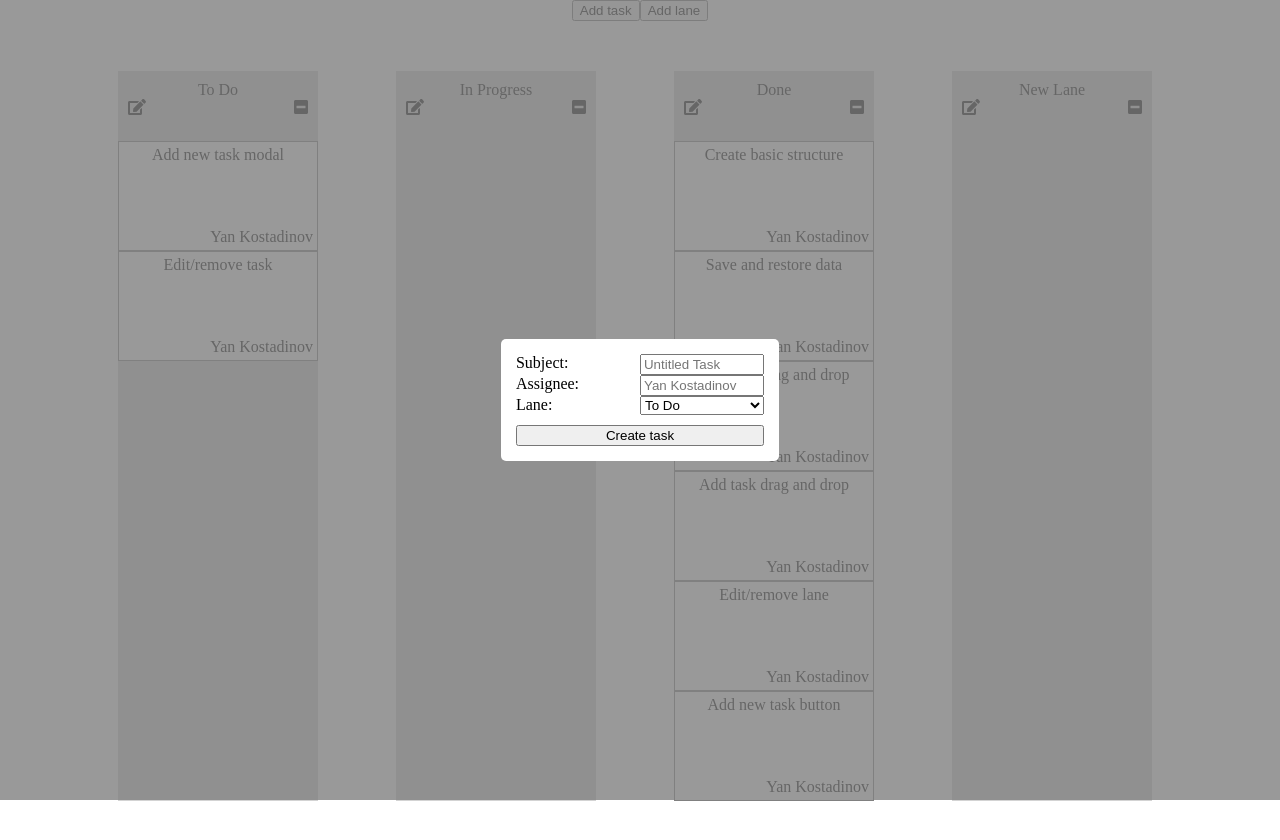
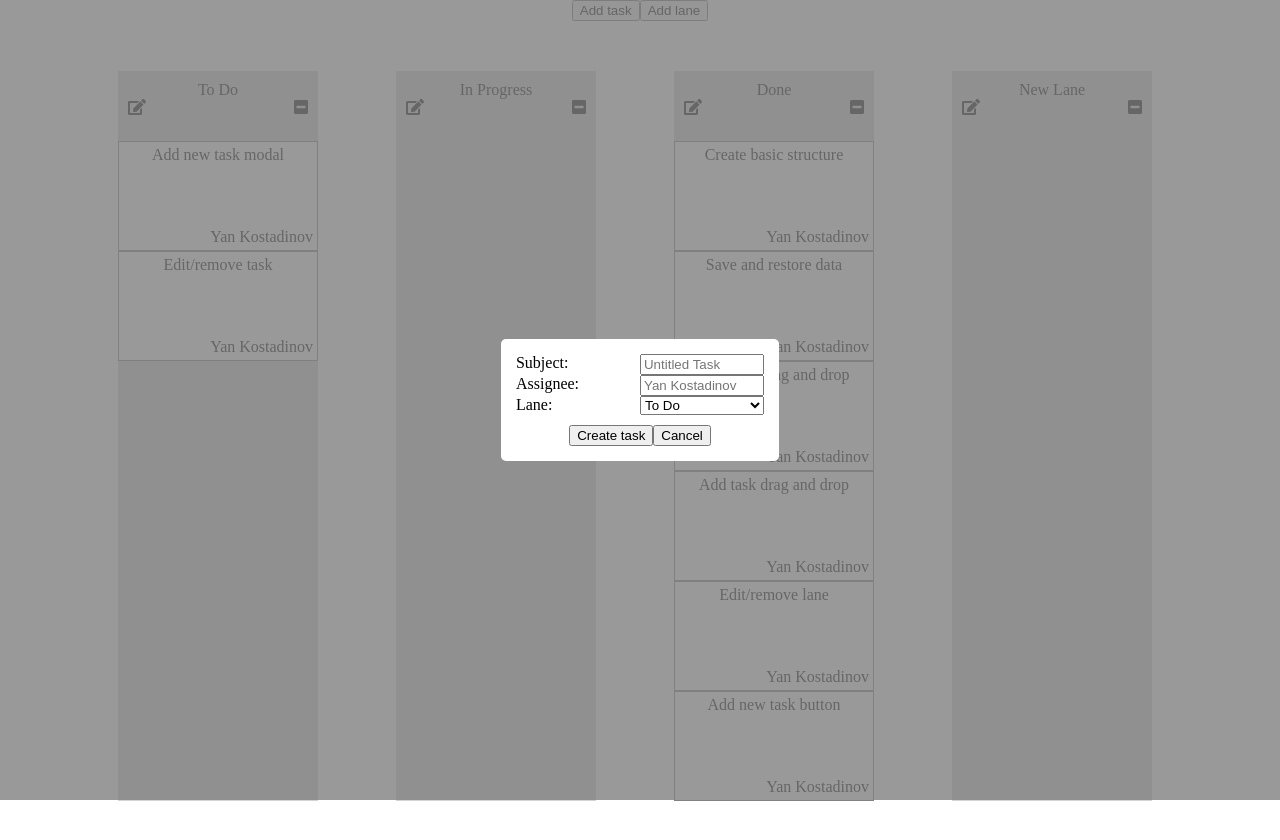
Before and after one commit to yankostadinov/kanban, a React app: page / in a window 1280 px wide. Both pictures are taken after a click on the button "Add task". Shown: the top 840 px of the page. Built offline with nearby package versions, Linux system fonts and the light colour scheme; data requests are answered from the project's data file; the HTML template or start-up script is replaced by a standard one.

Commit message:
fix: make add task cancelable

```diff
--- a/src/components/Board.jsx
+++ b/src/components/Board.jsx
@@ -93,8 +93,8 @@ class Board extends Component {
 		return (
 			<div id="board">
 				{this.state.adding &&
-					<FullScreenModal>
-						<TaskModal onSubmit={this.addTask} lanes={this.state.lanes} />
+					<FullScreenModal onClose={() => this.setState({ adding: false })}>
+						<TaskModal onSubmit={this.addTask} onCancel={() => this.setState({ adding: false })} lanes={this.state.lanes} />
 					</FullScreenModal>}
 				<div className="buttons">
 					<button onClick={() => this.setState({ adding: true })}>Add task</button>
--- a/src/components/Fade.jsx
+++ b/src/components/Fade.jsx
@@ -2,9 +2,9 @@ import React from 'react';
 import PropTypes from 'prop-types';
 import './Fade.css';
 
-const Fade = () => <div className="fade" />;
+const Fade = ({ onClick }) => <div className="fade" onClick={onClick} />;
 
 Fade.displayName = 'Fade';
-Fade.propTypes = { children: PropTypes.node };
+Fade.propTypes = { onClick: PropTypes.func };
 
 export default Fade;
--- a/src/components/FullScreenModal.jsx
+++ b/src/components/FullScreenModal.jsx
@@ -1,17 +1,20 @@
-import React from 'react';
+import React, { useRef } from 'react';
 import PropTypes from 'prop-types';
 import './Fade.css';
 import Fade from './Fade.jsx';
 import './FullScreenModal.css';
 
-const FullScreenModal = ({ children }) => (
+const FullScreenModal = ({ children, onClose }) => (
 	<div className="full-screen-modal">
-		<Fade />
+		<Fade onClick={onClose} />
 		<div className="modal">{children}</div>
 	</div>
 );
 
 FullScreenModal.displayName = 'FullScreenModal';
-FullScreenModal.propTypes = { children: PropTypes.node };
+FullScreenModal.propTypes = {
+	onClose: PropTypes.func,
+	children: PropTypes.node,
+};
 
 export default FullScreenModal;
--- a/src/components/TaskModal.css
+++ b/src/components/TaskModal.css
@@ -8,6 +8,6 @@ form .form-details {
 	grid-template-columns: 50% 50%;
 }
 
-form input[type="submit"] {
+form .buttons {
 	margin-top: 10px;
 }
--- a/src/components/TaskModal.jsx
+++ b/src/components/TaskModal.jsx
@@ -2,7 +2,7 @@ import React from 'react';
 import PropTypes from 'prop-types';
 import './TaskModal.css';
 
-const TaskModal = ({ onSubmit, lanes }) => {
+const TaskModal = ({ onSubmit, onCancel, lanes }) => {
 	const submitHandler = event => {
 		event.preventDefault();
 		onSubmit({
@@ -20,7 +20,10 @@ const TaskModal = ({ onSubmit, lanes }) => {
 					{lanes.map(lane => <option value={lane.id} key={lane.id}>{lane.title}</option>)}
 				</select>
 			</div>
-			<input type="submit" value="Create task"/>
+			<div className="buttons">
+				<input type="submit" value="Create task"/>
+				<input type="button" value="Cancel" onClick={onCancel} />
+			</div>
 		</form>
 	);
 };
@@ -30,6 +33,7 @@ TaskModal.propTypes = {
 	children: PropTypes.node,
 	lanes: PropTypes.arrayOf(PropTypes.object),
 	onSubmit: PropTypes.func,
+	onCancel: PropTypes.func,
 };
 
 export default TaskModal;
```
